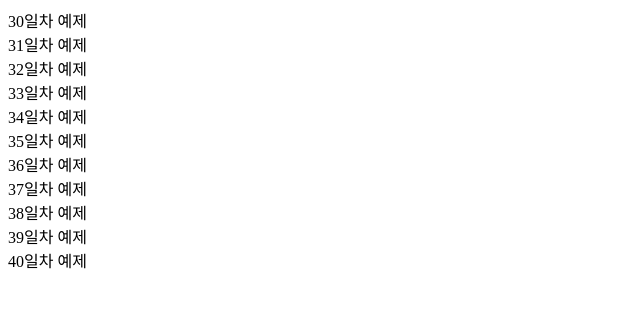
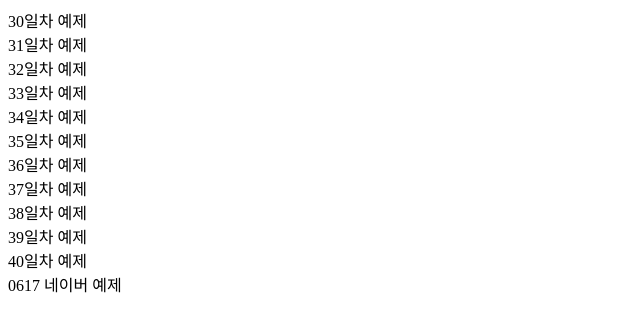
Before and after one commit to chkdchkd1/HTML, a plain HTML site: page index.html in a window 1280 px wide. Shown: the whole page, without its empty margins (0-640 px from the left). Drawn offline with Linux system fonts and the light colour scheme.

Commit message:
index 수정

```diff
--- a/index.html
+++ b/index.html
@@ -25,5 +25,7 @@
     <a href="day39/index.html">39일차 예제</a> <br>
     <a href="day40/index.html">40일차 예제</a> <br>
 
+
+    <a href="naver/naver.html"> 0617 네이버 예제</a> <br>
 </body>
 </html>
```
